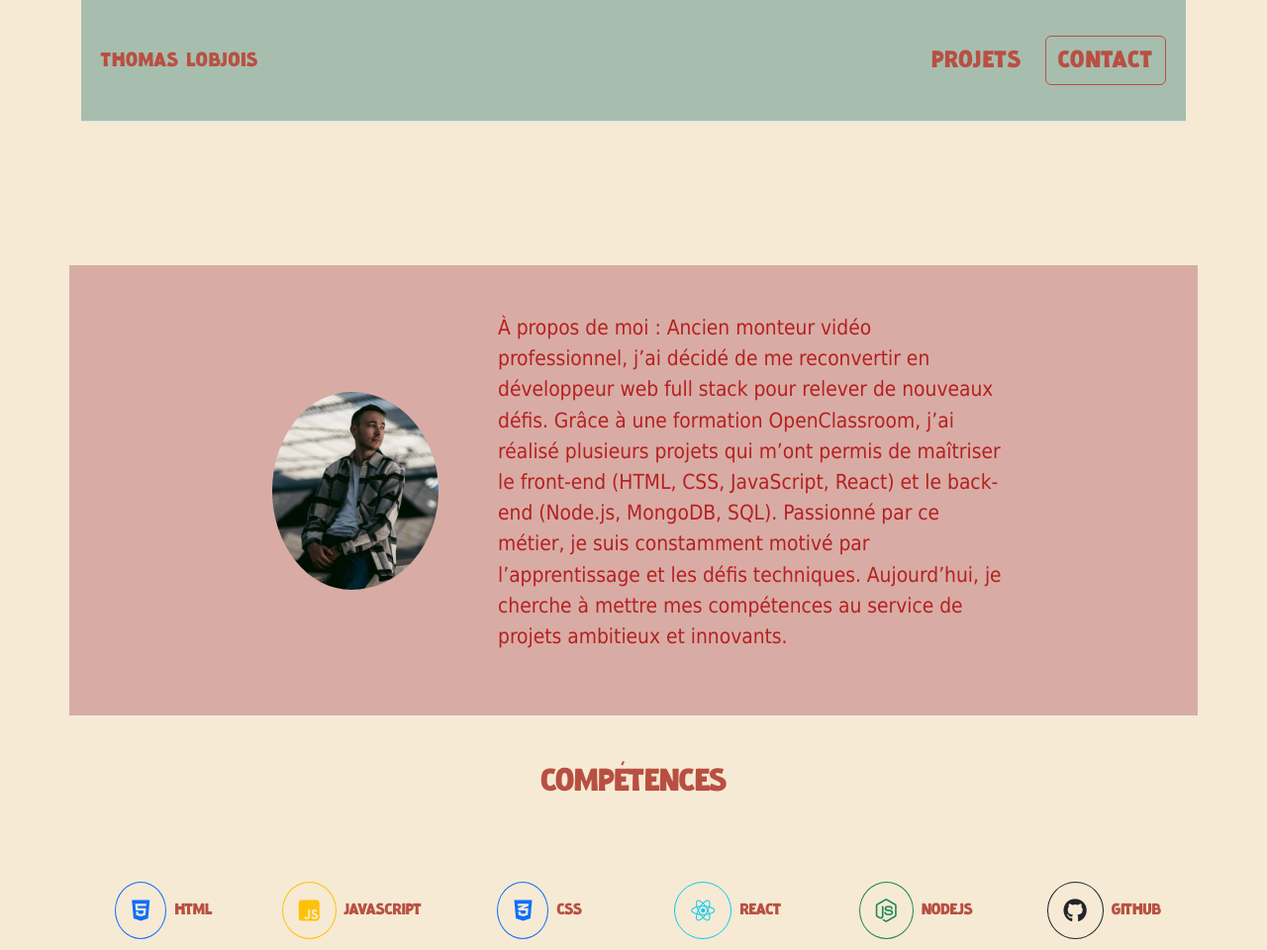
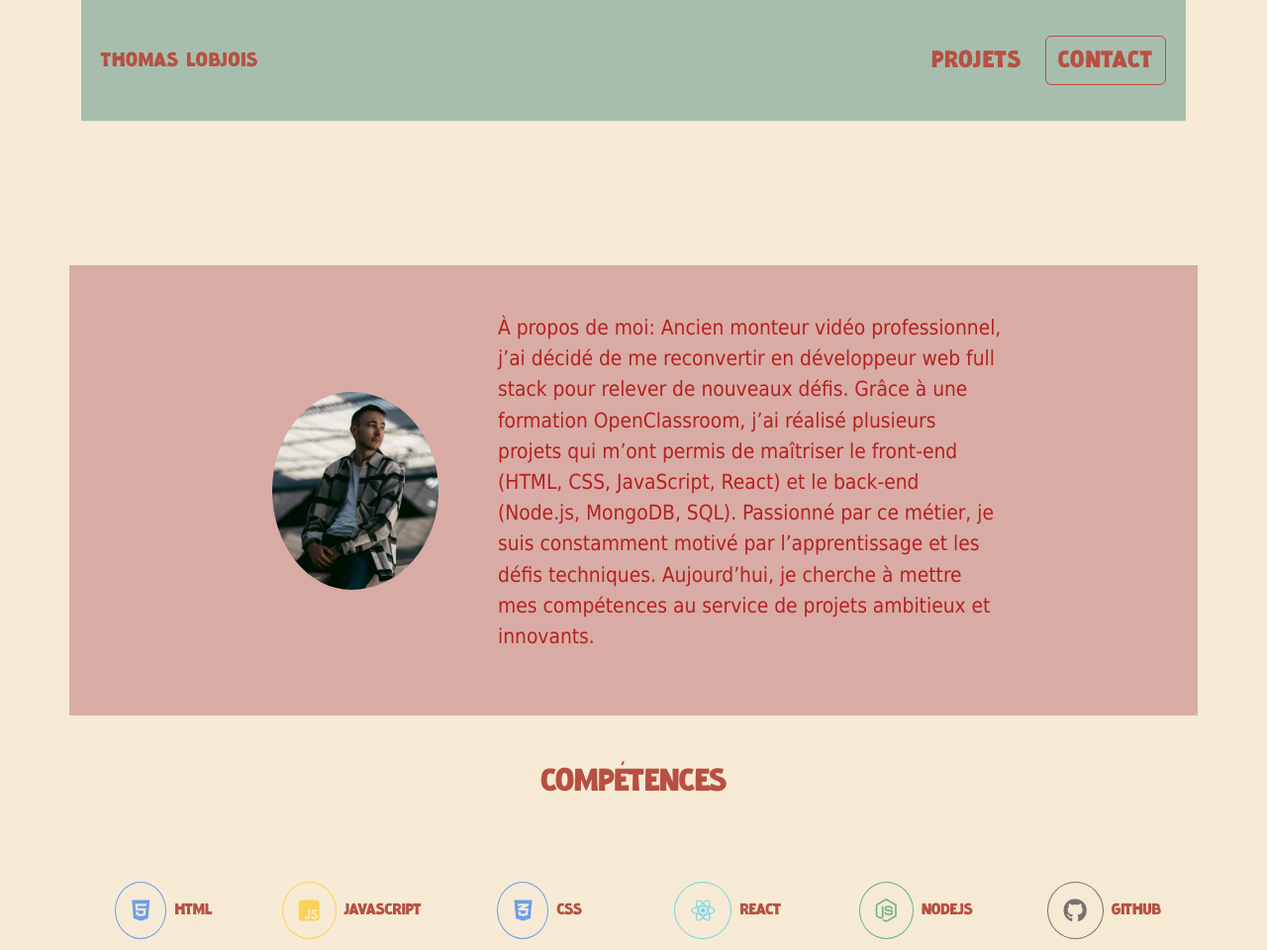
Before and after one commit to San5u/portfolio, a plain HTML site: page index.html in a window 1280 px wide. Shown: the top 960 px of the page at 99% size. Drawn offline with nearby package versions, Linux system fonts and the light colour scheme.

Commit message:
changement de plein de petit bugs

```diff
--- a/index.html
+++ b/index.html
@@ -47,7 +47,7 @@
     <section id="about-me" class="d-flex align-items-center justify-content-center py-5 row" style="background-color: #d8aca5;">
       <img src="img/moi.png" alt="Photo de Thomas Lobjois" class="rounded-circle col-md-6" style="width: 200px; height: 200px; object-fit: cover; padding-left: 20px;">
       <div class="ps-5 col-md-6"  style="font-family: 'Tahoma', sans-serif; color: #b62020; font-size: 1.3rem;">
-        <p>À propos de moi : Ancien monteur vidéo professionnel, j’ai décidé de me reconvertir en développeur web full stack pour relever de nouveaux défis. Grâce à une formation OpenClassroom, j’ai réalisé plusieurs projets qui m’ont permis de maîtriser le front-end (HTML, CSS, JavaScript, React) et le back-end (Node.js, MongoDB, SQL). Passionné par ce métier, je suis constamment motivé par l’apprentissage et les défis techniques. Aujourd’hui, je cherche à mettre mes compétences au service de projets ambitieux et innovants.</p>
+        <p>À propos de moi: Ancien monteur vidéo professionnel, j’ai décidé de me reconvertir en développeur web full stack pour relever de nouveaux défis. Grâce à une formation OpenClassroom, j’ai réalisé plusieurs projets qui m’ont permis de maîtriser le front-end (HTML, CSS, JavaScript, React) et le back-end (Node.js, MongoDB, SQL). Passionné par ce métier, je suis constamment motivé par l’apprentissage et les défis techniques. Aujourd’hui, je cherche à mettre mes compétences au service de projets ambitieux et innovants.</p>
       </div>
     </section>
 
@@ -56,43 +56,44 @@
       <div class="container" style="padding-top: 50px;"></div>
       <div class="row justify-content-center">
         <div class="col-lg-2 col-md-3 col-sm-4 d-flex align-items-center justify-content-center gap-2 p-2">
-          <div class="btn btn-outline-primary rounded-circle p-3 d-flex justify-content-center align-items-center">
+          <div class="btn btn-outline-primary rounded-circle p-3 d-flex justify-content-center align-items-center" disabled>
             <i class="fab fa-html5 fs-4"></i>
           </div>
           <span style="color: #b85042;">HTML</span>
         </div>
         <div class="col-lg-2 col-md-3 col-sm-4 d-flex align-items-center justify-content-center gap-2 p-2">
-          <div class="btn btn-outline-warning rounded-circle p-3 d-flex justify-content-center align-items-center">
+          <div class="btn btn-outline-warning rounded-circle p-3 d-flex justify-content-center align-items-center" disabled>
             <i class="fab fa-js-square fs-4"></i>
           </div>
           <span style="color: #b85042;">JavaScript</span>
         </div>
         <div class="col-lg-2 col-md-3 col-sm-4 d-flex align-items-center justify-content-center gap-2 p-2">
-          <div class="btn btn-outline-primary rounded-circle p-3 d-flex justify-content-center align-items-center">
+          <div class="btn btn-outline-primary rounded-circle p-3 d-flex justify-content-center align-items-center" disabled>
             <i class="fa-brands fa-css3-alt fs-4"></i>
           </div>
           <span style="color: #b85042;">CSS</span>
         </div>
         <div class="col-lg-2 col-md-3 col-sm-4 d-flex align-items-center justify-content-center gap-2 p-2">
-          <div class="btn btn-outline-info rounded-circle p-3 d-flex justify-content-center align-items-center">
+          <div class="btn btn-outline-info rounded-circle p-3 d-flex justify-content-center align-items-center" disabled>
             <i class="fa-brands fa-react fs-4"></i>
           </div>
           <span style="color: #b85042;">React</span>
         </div>
         <div class="col-lg-2 col-md-3 col-sm-4 d-flex align-items-center justify-content-center gap-2 p-2">
-          <div class="btn btn-outline-success rounded-circle p-3 d-flex justify-content-center align-items-center">
+          <div class="btn btn-outline-success rounded-circle p-3 d-flex justify-content-center align-items-center" disabled>
             <i class="fa-brands fa-node-js fs-4"></i>
           </div>
           <span style="color: #b85042;">Node.js</span>
         </div>
         <div class="col-lg-2 col-md-3 col-sm-4 d-flex align-items-center justify-content-center gap-2 p-2">
-          <div class="btn btn-outline-dark rounded-circle p-3 d-flex justify-content-center align-items-center">
+          <div class="btn btn-outline-dark rounded-circle p-3 d-flex justify-content-center align-items-center" disabled>
             <i class="fa-brands fa-github fs-4"></i>
           </div>
           <span style="color: #b85042;">GitHub</span>
         </div>
       </div>
     </section>
+
 
     <!-- Projets section -->
     <section id="projets" style="background-color: #a7beae; padding: 50px 0;">
--- a/style.css
+++ b/style.css
@@ -22,11 +22,11 @@ body {
   font-family: Arial, sans-serif;
 }
 
-/* --- Couleurs plus sobres --- ***************************************************************/
-/* --- Couleurs principales --- */
-
-
-
+[disabled] {
+  pointer-events: none; /* Désactive l'interaction */
+  opacity: 0.6; /* Réduit l'opacité pour montrer qu'ils sont désactivés */
+  cursor: not-allowed; /* Change le curseur pour indiquer qu'ils ne sont pas utilisables */
+}
 
 
 
@@ -97,3 +97,9 @@ height: auto; /* Conserve les proportions de l'image */
       font-size: 2rem;
     }
   }
+
+  [disabled] {
+    pointer-events: none; /* Désactive l'interaction */
+    opacity: 0.6; /* Réduit l'opacité pour montrer qu'ils sont désactivés */
+    cursor: not-allowed; /* Change le curseur pour indiquer qu'ils ne sont pas utilisables */
+  }
```
Also changed, not shown: projet-1.html (+1 -1 lines), projet-2.html (+1 -1 lines), projet-3.html (+1 -1 lines).
